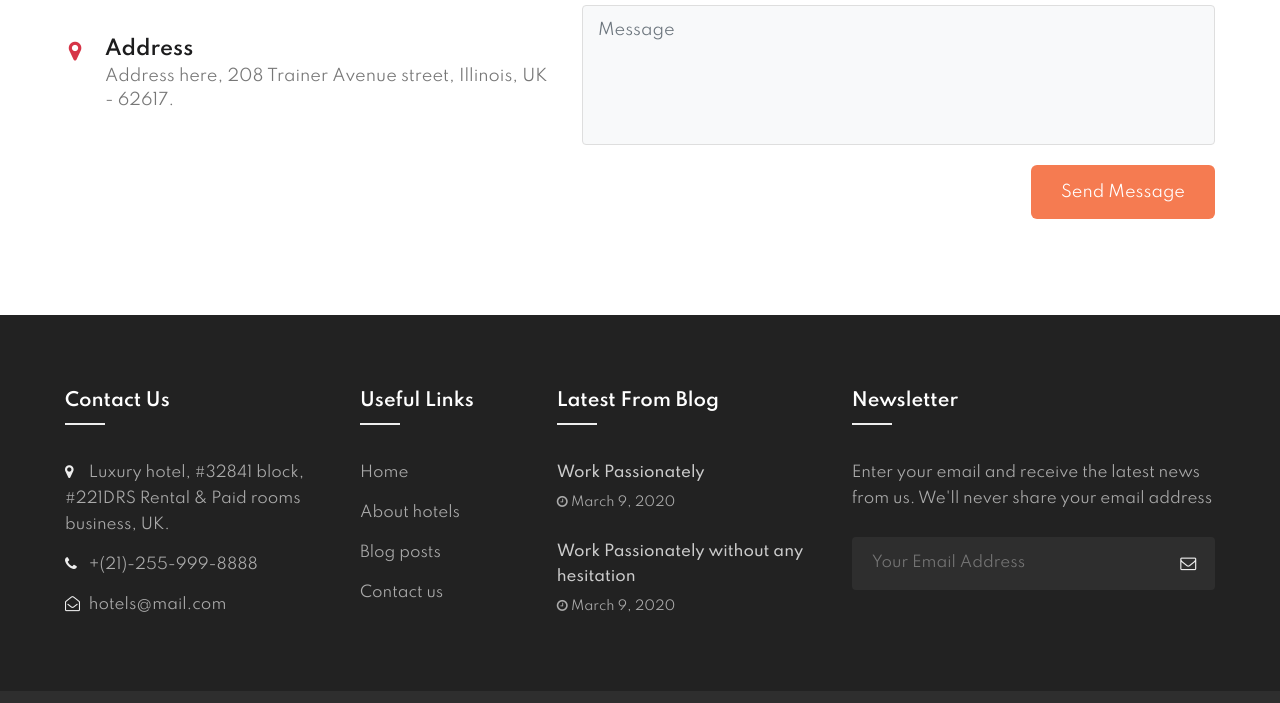
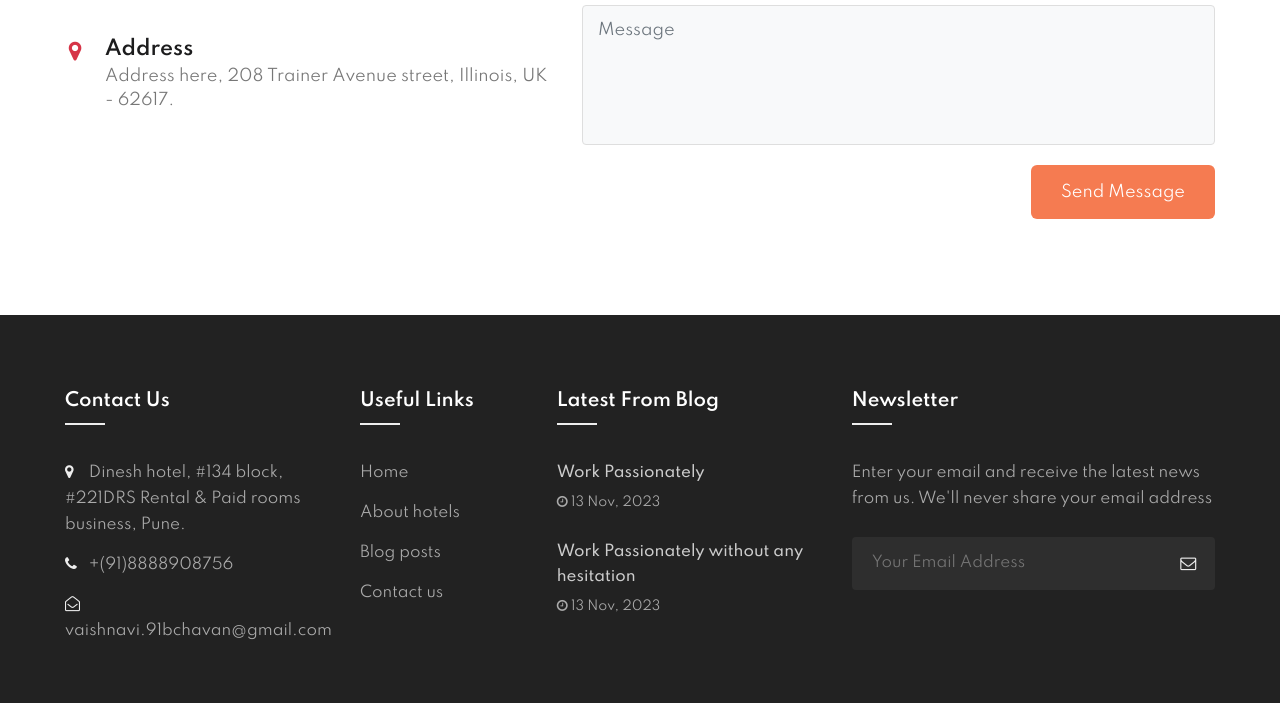
Before and after one commit to ChavanVaishu18/my_project_azure, a plain HTML site: page contact.html in a window 1280 px wide. Shown: the part 1028-1731 px from the top of the page. Drawn offline with Linux system fonts and the light colour scheme.

Commit message:
Update contact.html

```diff
--- a/contact.html
+++ b/contact.html
@@ -1,11 +1,10 @@
 <!doctype html>
 <html lang="en">
   <head>
-    <!-- Required meta tags -->
     <meta charset="utf-8">
     <meta name="viewport" content="width=device-width, initial-scale=1, shrink-to-fit=no">
 
-    <title>Hotels a Hotels Category Responsive Web Template | Contact : W3layouts</title>
+    <title>Hotels a Hotels Category Responsive Web Template | Contact :vaishnavi.91bchavan@gmail.com</title>
 
     <link href="//fonts.googleapis.com/css?family=Spartan:400,500,600,700,900&display=swap" rel="stylesheet">
 
@@ -141,12 +140,12 @@
           <h6 class="footer-title-29">Contact Us</h6>
           <ul>
             <li>
-              <p><span class="fa fa-map-marker"></span> Luxury hotel, #32841 block, #221DRS Rental & Paid rooms
-                business, UK.</p>
+              <p><span class="fa fa-map-marker"></span> Dinesh hotel, #134 block, #221DRS Rental & Paid rooms
+                business, Pune.</p>
             </li>
-            <li><a href="tel:+7-800-999-800"><span class="fa fa-phone"></span> +(21)-255-999-8888</a></li>
+            <li><a href="tel:+7-800-999-800"><span class="fa fa-phone"></span> +(91)8888908756</a></li>
             <li><a href="mailto:hotels@mail.com" class="mail"><span class="fa fa-envelope-open-o"></span>
-                hotels@mail.com</a></li>
+               vaishnavi.91bchavan@gmail.com</a></li>
           </ul>
         </div>
         <div class="col-lg-2 col-md-6 col-sm-4 footer-list-29 footer-2 mt-sm-0 mt-5">
@@ -163,11 +162,11 @@
             <h6 class="footer-title-29">Latest from blog</h6>
             <div class="footer-post mb-4">
               <a href="#url">Work Passionately</a>
-              <p class="small"><span class="fa fa-clock-o"></span> March 9, 2020</p>
+              <p class="small"><span class="fa fa-clock-o"></span> 13 Nov, 2023</p>
             </div>
             <div class="footer-post">
               <a href="#url">Work Passionately without any hesitation</a>
-              <p class="small"><span class="fa fa-clock-o"></span> March 9, 2020</p>
+              <p class="small"><span class="fa fa-clock-o"></span> 13 Nov, 2023</p>
             </div>
 
         </div>
```
